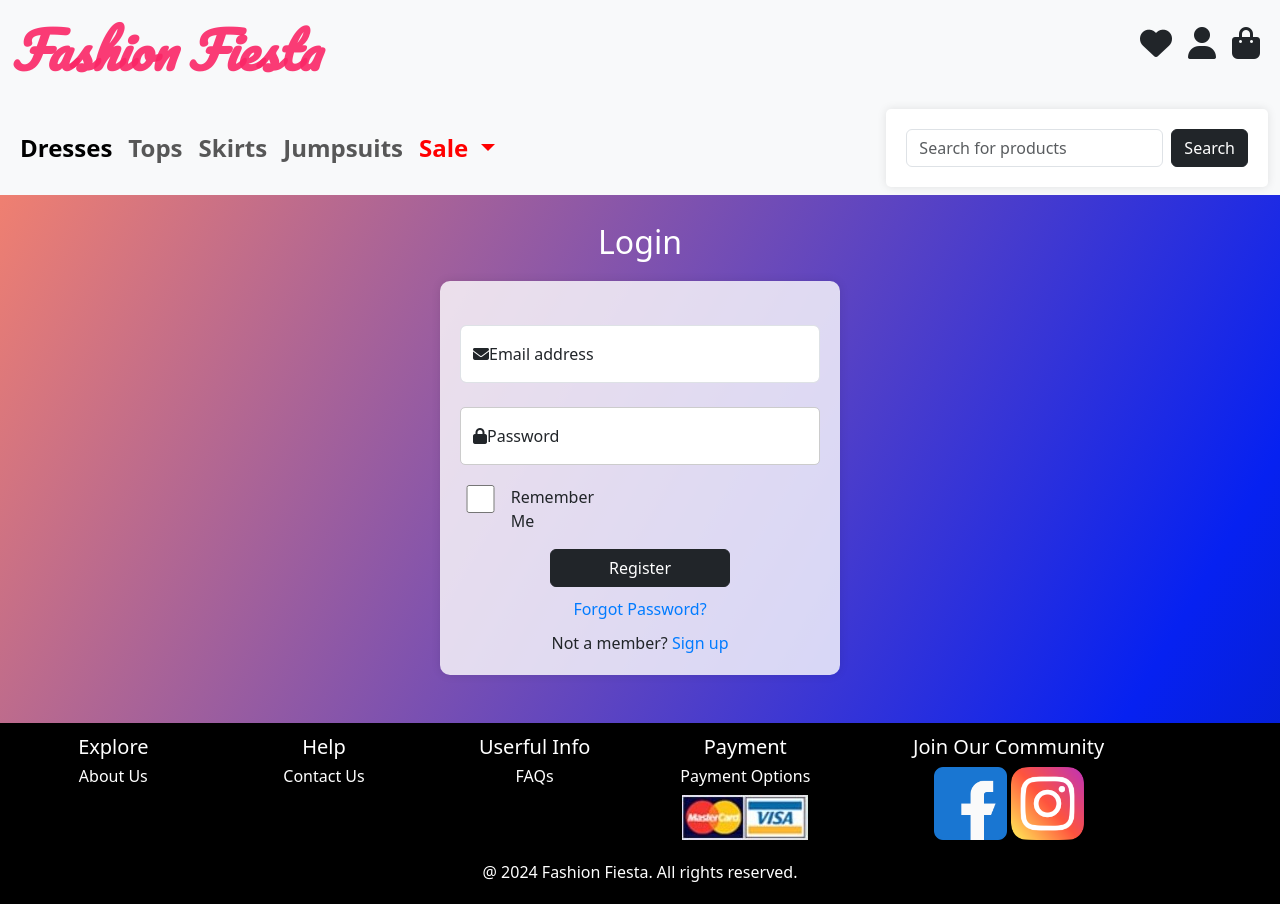
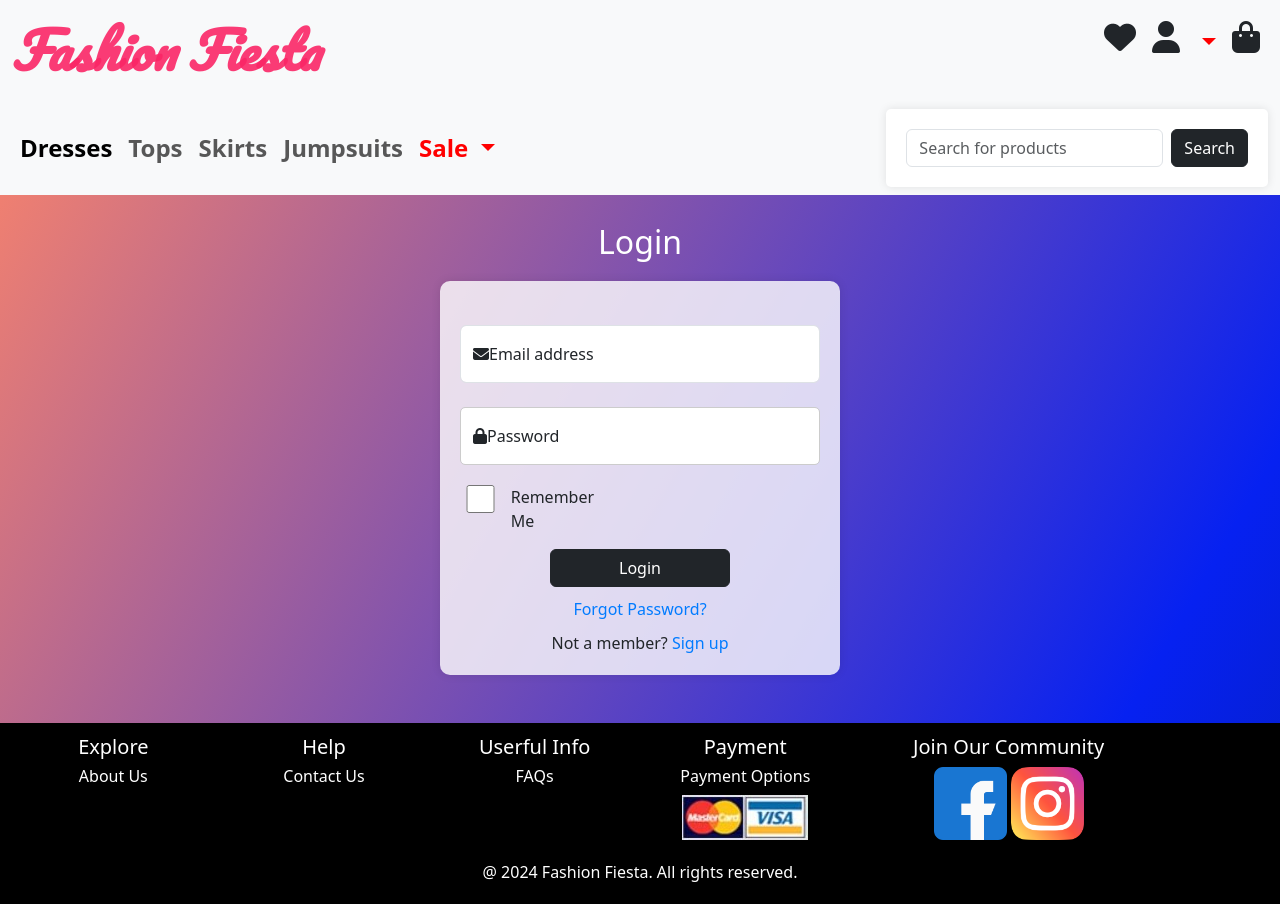
Before and after one commit to VR950612/FashionWebsite-Final, a Flask app: page /login in a window 1280 px wide. Run offline with Flask 3, Linux system fonts and the light colour scheme; some libraries are stand-ins or nearby versions.

Commit message:
Added templates for login.html

```diff
--- a/main.py
+++ b/main.py
@@ -6,6 +6,7 @@ from flask_login import UserMixin, LoginManager, login_user, logout_user, curren
 from flask_bootstrap import Bootstrap5
 
 import requests
+
 
 app = Flask(__name__)
 
@@ -57,9 +58,52 @@ def skirt():
 def jumpsuit():
     return render_template("jumpsuit.html")
 
-@app.route('/login')
+
+@app.route("/login", methods=["GET", "POST"])
 def login():
+    if request.method == 'GET':
+        return render_template("login.html")
+
+    login_form = LoginForm(request.form)  # Initialize form with request data
+    if login_form.validate_on_submit():  # Check if form is submitted and data is valid
+        email = login_form.email.data
+        password = login_form.password.data
+        remember = login_form.remember.data
+
+        # Prepare data for login API request
+        login_user_post_data = {
+            "email": email,
+            "password": password
+        }
+
+        LOGIN_USER_URL = USER_API_BASE_URL + "user"
+
+        headers = {
+            'Content-type': 'application/json',
+            'Accept': 'application/json'
+        }
+
+        # Make request to login API endpoint
+        login_user_response = requests.post(
+            url=LOGIN_USER_URL,
+            headers=headers,
+            json=login_user_post_data
+        )
+
+        # Check if login API request was successful
+        if login_user_response.status_code == 200:
+            # Authenticate user
+            user = User.query.filter_by(email=email).first()
+            if user is not None:
+                login_user(user, remember=remember)
+                return jsonify({'success': True, 'message': 'User successfully logged in'})
+            else:
+                return jsonify({'success': False, 'message': 'Please check your login details and try again'}), 404
+        else:
+            return jsonify({'success': False, 'message': 'user not foundnvalid data submitted'}), 400
+
     return render_template("login.html")
+
 
 @app.route('/register', methods=['GET','POST'])
 def register():
@@ -103,9 +147,12 @@ def register():
         #print(register_new_user_response)
 
         try:
-            if register_new_user_response.status_code == 200:
+            if register_new_user_response.status_code == 201:
                 # This response message must get passed to the front end registration form
                 return jsonify({'success': True, 'message': 'User successfully registered'})
+            elif register_new_user_response.status_code == 200:
+                # This response message must get passed to the front end registration form
+                return jsonify({'success': False, 'message': 'Sorry, a user with this email address already exists'})
             else:
                 # This response message must get passed to the front end registration form
                 return jsonify({'success': False, 'message': 'Whoops something went wrong while registering this user. Try again later'})
--- a/templates/header.html
+++ b/templates/header.html
@@ -26,6 +26,15 @@
     <div class="d-flex">
       <p class="p-2"><a class="text-reset" href="/wishlist"><i class="fa-solid fa-heart fa-2xl"></i></a></p>
       <p class="p-2"><a class="text-reset" href="/login"><i class="fa-solid fa-user fa-2xl"></i></a></p>
+    <div class="dropdown">
+        <p class="p-2 dropdown-toggle" id="navbarDropdown" role="button" data-bs-toggle="dropdown" aria-expanded="false">
+          </p>
+        <ul class="dropdown-menu" aria-labelledby="navbarDropdown">
+            <li><a class="dropdown-item" href="/login">Login</a></li>
+            <li><hr class="dropdown-divider"></li>
+            <li><a class="dropdown-item" href="/logout">Logout</a></li>
+        </ul>
+    </div>
       <p class="p-2"><a class="text-reset"  href="/checkout"><i class="fa-solid fa-bag-shopping fa-2xl"></i></a></p>
   </div>
     <button class="navbar-toggler" type="button" data-bs-toggle="collapse" data-bs-target="#navbarSupportedContent" aria-controls="navbarSupportedContent" aria-expanded="false" aria-label="Toggle navigation">
--- a/templates/login.html
+++ b/templates/login.html
@@ -5,13 +5,14 @@
     <h2 class="text-center mt-1" style="color: white; margin-bottom: 20px">
       Login
     </h2>
-    <form class="custom-form">
+    <form class="custom-form" id="login-form">
       <div class="form-floating mb-4 mt-4">
         <input
           type="email"
           class="form-control"
           id="floatingInput"
           placeholder="name@example.com"
+          name="email"
         />
         <label for="floatingInput"
           ><i class="fa-solid fa-envelope"></i>Email address</label
@@ -23,6 +24,7 @@
           class="form-control"
           id="floatingPassword"
           placeholder="Password"
+          name="password"
         />
         <label for="floatingPassword"
           ><i class="fa-solid fa-lock"></i>Password</label
@@ -39,7 +41,7 @@
           value="Login"
           class="btn btn-dark fs-6 col-md-6 mt-3"
         >
-          Register
+          Login
         </button>
         <div class="forgot-password">
           <a href="forgot-password.html">Forgot Password?</a>
@@ -49,6 +51,47 @@
         </div>
       </div>
     </form>
+    <span id="login-message" class="text-danger"></span>
   </div>
+
+  <!--Jquery -->
+  <script
+    src="https://code.jquery.com/jquery-3.7.1.min.js"
+    integrity="sha256-/JqT3SQfawRcv/BIHPThkBvs0OEvtFFmqPF/lYI/Cxo="
+    crossorigin="anonymous"
+  ></script>
+  <!-- Boostrap JS -->
+  <script src="https://cdn.jsdelivr.net/npm/bootstrap@5.3.0-alpha2/dist/js/bootstrap.min.js"></script>
+
+  <script>
+    // AJAX for login form submission
+    $("#login-form").submit(function (e) {
+      e.preventDefault();
+      $.ajax({
+        url: "/login",
+        type: "POST",
+        data: $(this).serialize(),
+        success: function (response) {
+          if (response.success) {
+            $("#login-message")
+              .text(response.message)
+              .removeClass("text-danger")
+              .addClass("text-success");
+          } else {
+            $("#login-message")
+              .text(response.message)
+              .removeClass("text-success")
+              .addClass("text-danger");
+          }
+        },
+        error: function (xhr, status, error) {
+          $("#login-message")
+            .text("Error: " + xhr.responseJSON.message)
+            .removeClass("text-success")
+            .addClass("text-danger");
+        },
+      });
+    });
+  </script>
 </section>
 {% include "footer.html" %}
--- /dev/null
+++ b/templates/profile.html
@@ -0,0 +1,3 @@
+{% include "header.html" %} {% block content %}
+<h1 class="title">Welcome, {{ name }}!</h1>
+{% endblock %}
```
